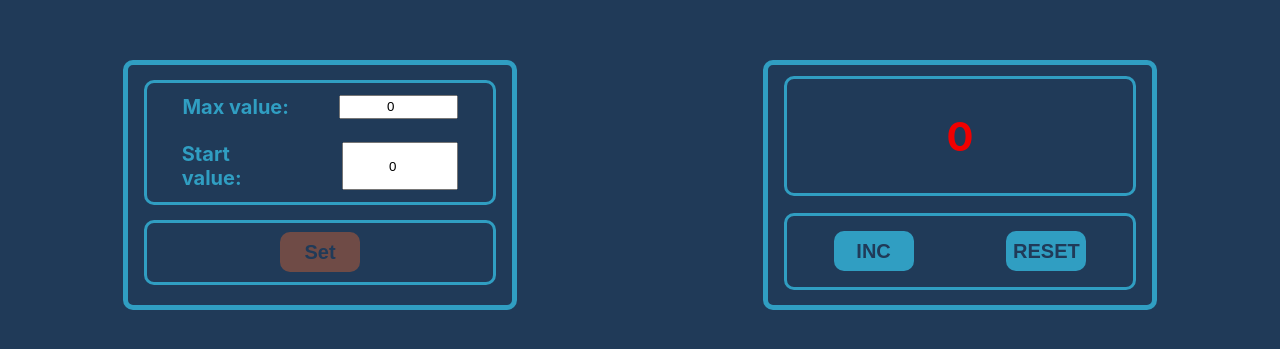
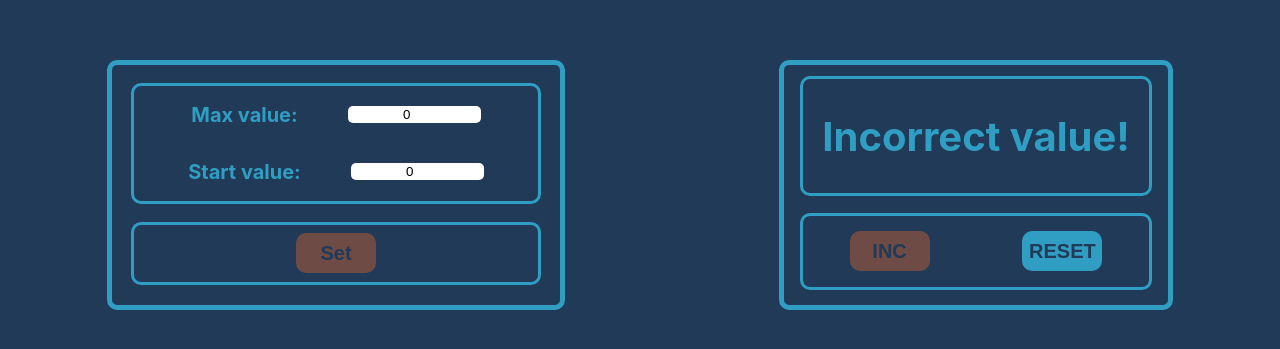
Before and after one commit to RomanAlxndrvch/Counter, a React (Create React App) app: page / in a window 1280 px wide. Shown: the part 215-564 px from the top of the page. Built offline with nearby package versions, Linux system fonts and the light colour scheme.

Commit message:
Done everything except Start display

```diff
--- a/src/App.tsx
+++ b/src/App.tsx
@@ -8,26 +8,32 @@ function App() {
     const [startValue, setStartValue] = useState<number>(0)
     const [maxValue, setMaxValue] = useState<number>(0)
     const [number, setNumber] = useState<number>(0)
-    const [btnDisabled, setBtnDisabled] = useState<boolean>(false)
-
+    const [btnDisabled, setBtnDisabled] = useState<boolean>(true)
     const [tempStartValue, setTempStartValue] = useState<number>(0)
     const [tempMaxValue, setTempMaxValue] = useState<number>(0)
+    const [error, setError] = useState<boolean>(false)
 
     useEffect(() => {
         setNumber(startValue)
     }, [startValue])
+
     useEffect(() => {
-        setBtnDisabled(false)
-    }, [startValue, maxValue])
+        setError(false)
+        setError(tempStartValue < 0 || tempMaxValue < 0)
+    }, [tempStartValue, tempMaxValue])
+
 
     // Buttons callbacks
     const numberInc = () => {
         setNumber(number + 1)
         number + 1 >= maxValue && setBtnDisabled(!btnDisabled)
+        setError(number + 1 === maxValue)
     }
+
     const numberReset = () => {
         setNumber(startValue)
-        setBtnDisabled(!btnDisabled)
+        setBtnDisabled(false)
+        setError(false)
     }
 
     return (
@@ -38,7 +44,8 @@ function App() {
                            setStartValue={setStartValue}
                            setTempMaxValue={setTempMaxValue}
                            setTempStartValue={setTempStartValue}
-                           setNumber={setNumber}/>
+                           setNumber={setNumber}
+                           setBtnDisabled={setBtnDisabled}/>
 
             <Counter
                 number={number}
@@ -49,6 +56,7 @@ function App() {
                 tempStartValue={tempStartValue}
                 tempMaxValue={tempMaxValue}
                 btnDisabled={btnDisabled}
+                error={error}
             />
         </div>
     );
--- a/src/components/Counter/Counter.tsx
+++ b/src/components/Counter/Counter.tsx
@@ -12,6 +12,7 @@ type CounterPropsType = {
     tempStartValue: number
     tempMaxValue: number
     btnDisabled: boolean
+    error: boolean
 }
 
 export function Counter(props: CounterPropsType) {
@@ -24,7 +25,8 @@ export function Counter(props: CounterPropsType) {
                                 maxNumber={props.maxNumber}
                                 startNumber={props.startNumber}
                                 tempStartNumber={props.tempStartValue}
-                                tempMaxNumber={props.tempMaxValue}/>
+                                tempMaxNumber={props.tempMaxValue}
+                                error={props.error}/>
 
             </div>
             <div className={classes.btnContainer}>
--- a/src/components/Counter/CounterDisplay/CounterDisplay.tsx
+++ b/src/components/Counter/CounterDisplay/CounterDisplay.tsx
@@ -10,6 +10,7 @@ type DisplayPropsType = {
     number: number
     tempStartNumber: number
     tempMaxNumber: number
+    error: boolean
 }
 
 function CounterDisplay(props: DisplayPropsType) {
@@ -18,12 +19,7 @@ function CounterDisplay(props: DisplayPropsType) {
 
     // Display font color changer
     let textColor = classes.normal
-    if (props.maxNumber === props.number) {
-        textColor = classes.max
-    }
-    if (props.startNumber !== props.tempStartNumber || props.maxNumber !== props.tempMaxNumber) {
-        textColor = classes.normal
-    }
+    props.error ? textColor = classes.max : textColor = classes.normal
 
     // Use effects
     useEffect(() => {
@@ -39,6 +35,11 @@ function CounterDisplay(props: DisplayPropsType) {
         setTitle(props.number)
     }, [props.number])
 
+    useEffect(() => {
+        if (props.tempStartNumber < 0 || props.tempMaxNumber < 0) setTitle('Incorrect value!')
+        props.tempStartNumber >= props.tempMaxNumber ?
+            setTitle('Incorrect value!') : setTitle("Enter values and press 'Set'")
+    }, [props.tempStartNumber, props.tempMaxNumber])
 
     return (
         <div className={`${classes.counterDisplay} ${textColor}`}>
--- a/src/components/CounterSetter/CounterSetter.module.css
+++ b/src/components/CounterSetter/CounterSetter.module.css
@@ -1,5 +1,5 @@
 .counterSetter {
-    width: 30%;
+    width: 35%;
     height: 30%;
     border: 5px #309EC2 solid;
     border-radius: 10px;
@@ -19,6 +19,7 @@
     flex-wrap: wrap;
     justify-content: center;
     align-items: center;
+
 }
 
 .btnContainer {
@@ -32,6 +33,7 @@
     width: 80%;
     display: flex;
     justify-content: center;
+    align-items: center;
     gap: 20px;
     color: #309EC2;
     font-size: 20px;
@@ -39,13 +41,18 @@
 }
 
 .input {
+    height: 20%;
     width: 40%;
     margin-left: 30px;
     text-align: center;
+    border: none;
+
 }
 
 .input:focus {
-    width: 39.5%;
+    height: 18%;
+    width: 38%;
+    max-width: 40%;
     outline: none !important;
     border: #309EC2 3px solid;
     border-radius: 5px;
--- a/src/components/CounterSetter/CounterSetter.tsx
+++ b/src/components/CounterSetter/CounterSetter.tsx
@@ -11,6 +11,7 @@ type CounterSetterProps = {
     setTempStartValue: (e: number) => void
     setTempMaxValue: (e: number) => void
     setNumber: (e: number) => void
+    setBtnDisabled: (e: boolean) => void
 }
 
 export function CounterSetter(props: CounterSetterProps) {
@@ -18,10 +19,33 @@ export function CounterSetter(props: CounterSetterProps) {
     const [localMaxValue, setLocalMaxValue] = useState<number>(0)
     const [localStartValue, setLocalStartValue] = useState<number>(0)
     const [localBtnDisabled, setLocalBtnDisabled] = useState<boolean>(false)
+    const [underZero, setUnderZero] = useState<boolean>(false)
+    const zeroConditionStyle = {
+        backgroundColor: underZero ? '#D16161' : 'white',
+        border: underZero ? 'red 3px solid' : '',
+        borderRadius: '5px',
+    }
 
-    useEffect(() => {
-        setLocalBtnDisabled(!localBtnDisabled)
-    }, [localStartValue === props.StartValue && localMaxValue === props.MaxValue])
+    // useEffects
+    useEffect(() => { // Turn off 'Set' button when START value bigger than MAX
+        if (localMaxValue <= localStartValue) setLocalBtnDisabled(true)
+        else setLocalBtnDisabled(false)
+    }, [localStartValue, localMaxValue])
+
+    useEffect(() => { // Turn off 'Set' button when values in state and inputs are same
+        localMaxValue === props.MaxValue ? setLocalBtnDisabled(true) : setLocalBtnDisabled(false)
+        localStartValue === props.StartValue ? setLocalBtnDisabled(true) : setLocalBtnDisabled(false)
+    }, [props.MaxValue, props.StartValue])
+
+    useEffect(() => { // Turn off 'Set' button when values in inputs lover than 0
+        if (localMaxValue < 0 || localStartValue < 0) {
+            setLocalBtnDisabled(true)
+            setUnderZero(true)
+        }
+        else {
+            setUnderZero(false)
+        }
+    }, [localStartValue, localMaxValue])
 
     //Input useState changers(LOCAL)
     const setlMaxValue = (e: ChangeEvent<HTMLInputElement>) => {
@@ -38,16 +62,16 @@ export function CounterSetter(props: CounterSetterProps) {
         props.setMaxValue(localMaxValue)
         props.setStartValue(localStartValue)
         props.setNumber(localStartValue)
+        props.setBtnDisabled(false)
     }
-
-    console.log()
 
     return (
         <div className={classes.counterSetter}>
             <div className={classes.inputsContainer}>
 
                 <div className={classes.inputContainer}>
-                    Max value: <input
+                    <span>Max value:</span> <input
+                    style={zeroConditionStyle}
                     onChange={setlMaxValue}
                     value={localMaxValue}
                     className={classes.input}
@@ -55,7 +79,8 @@ export function CounterSetter(props: CounterSetterProps) {
                 </div>
 
                 <div className={classes.inputContainer}>
-                    Start value: <input
+                    <span>Start value:</span><input
+                    style={zeroConditionStyle}
                     onChange={setlStartValue}
                     value={localStartValue}
                     className={classes.input}
```
